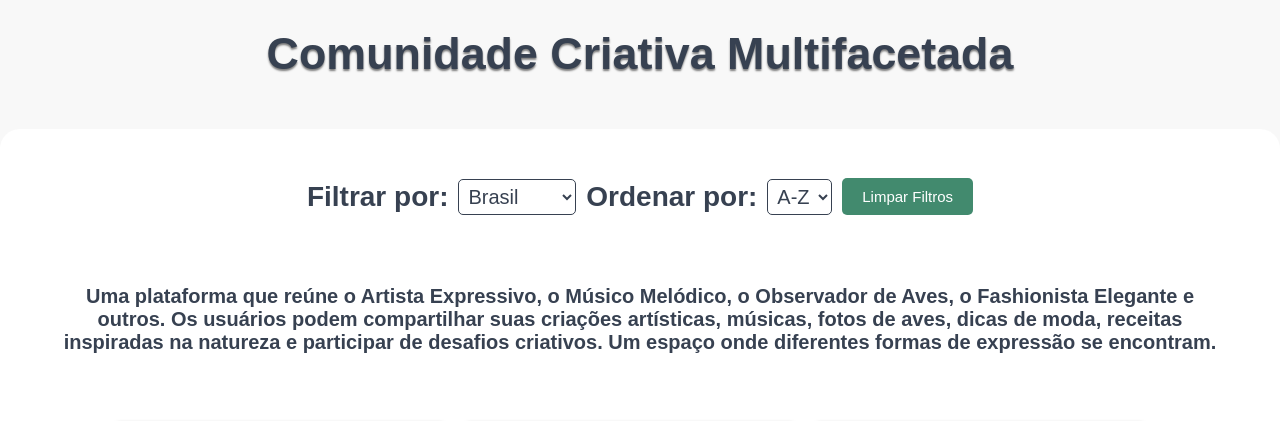
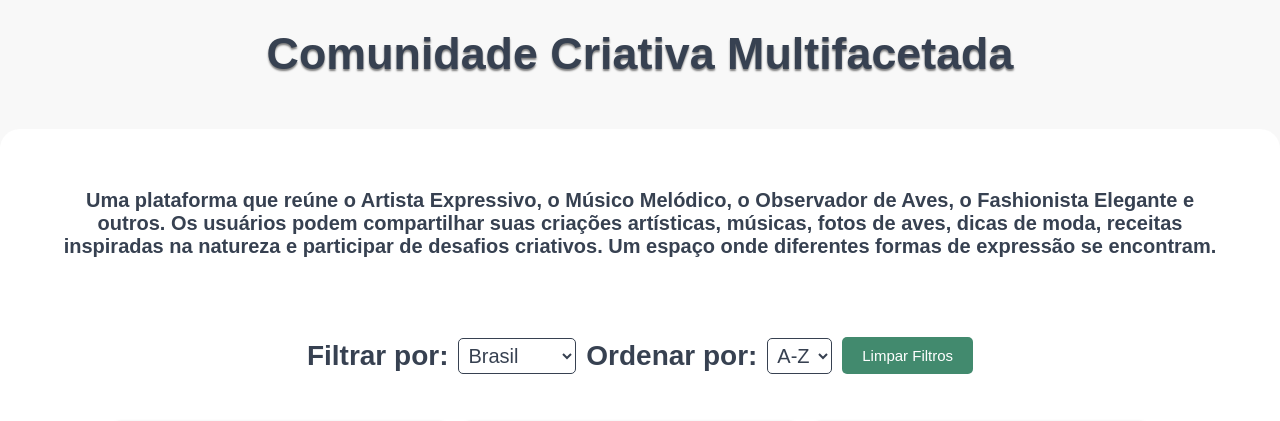
Before and after one commit to lourdilene/dataverse-chat, a website with bundled scripts: page src/index.html in a window 1280 px wide. Shown: the part 132-553 px from the top of the page. Built offline with nearby package versions, Linux system fonts and the light colour scheme.

Commit message:
finish filter

```diff
--- a/src/components/Filtros.js
+++ b/src/components/Filtros.js
@@ -24,9 +24,5 @@ export const renderFiltros = () => {
       Limpar Filtros
     </button>
   `;
-  // const filterSelectElement = filtros.querySelector("#filters");
-  // filterSelectElement.addEventListener("change", function () {
-  //   alert("teste");
-  // });
   return filtros;
 };
--- a/src/index.html
+++ b/src/index.html
@@ -19,7 +19,9 @@
 </head>
 
 <body>
+  <div id="header"></div>
   <section id="root"></section>
+  <div id="footer"></div>
   <script type="module" src="index.js"></script>
 </body>
 
--- a/src/index.js
+++ b/src/index.js
@@ -1,13 +1,11 @@
 import Home from "./views/Home.js";
 import About from "./views/About.js";
 import data from "./data/dataset.js";
+import { renderFooter } from "./components/Footer.js";
+import { renderHeader } from "./components/Header.js";
 import { sortData, filterData } from "./lib/dataFunctions.js";
-// import Api from "./views/Api.js";
 import { setRootEl, setRoutes, onURLChange } from "./router.js";
 import { renderCardUl } from "./components/CardUl.js";
-// import filters from "./lib/filters.js";
-// import { renderCardUl } from "./components/CardUl.js";
-import { renderFiltros } from "./components/Filtros.js";
 let processedData = [];
 
 const routes = {
@@ -19,15 +17,14 @@ setRoutes(routes);
 
 window.addEventListener("DOMContentLoaded", () => {
   const rootElement = document.getElementById("root");
+  const headerElement = document.getElementById("header");
+  const footerElement = document.getElementById("footer");
+
+  headerElement.appendChild(renderHeader());
+  footerElement.appendChild(renderFooter());
+
   setRootEl(rootElement);
 
-  // const filtrosElement = renderFiltros();
-  // rootElement.appendChild(filtrosElement);
-  // console.log(rootElement.querySelector("#filters"));
-
-  // onURLChange();
-  // rootElement.innerHTML = "";
-  // const homeElement = Home(data);
   rootElement.appendChild(Home(data));
 
   const filterSelectElement = rootElement.querySelector("#filters");
@@ -38,9 +35,10 @@ window.addEventListener("DOMContentLoaded", () => {
       filterSelectElement.name,
       filterSelectElement.value
     );
-    rootElement.innerHTML = "";
-    // const updatedHomeElement = Home(processedData);
-    // rootElement.replaceChild(updatedHomeElement, homeElement);
-    rootElement.appendChild(Home(processedData));
+    rootElement.querySelector("#cards").innerHTML = "";
+    console.log(rootElement.querySelector("#cards"));
+    rootElement
+      .querySelector("#cards")
+      .appendChild(renderCardUl(processedData));
   });
 });
--- a/src/views/Home.js
+++ b/src/views/Home.js
@@ -1,45 +1,39 @@
-import { renderFooter } from "../components/Footer.js";
-import { renderHeader } from "../components/Header.js";
-import { renderFiltros } from "../components/Filtros.js";
 import { renderCardUl } from "../components/CardUl.js";
-// import data from "../data/dataset.js";
-// import { renderModal } from "../components/Modal.js";
 
 const Home = (data) => {
-  console.log(data, "teste");
+  console.log(data);
   const viewEl = document.createElement("div");
-  const headerElement = renderHeader();
-  const filtrosElement = renderFiltros();
 
-  // const cardElement = document.createElement("div");
-  // cardElement.id = "cards";
+  viewEl.innerHTML = `
+    <main>
+    <h2>Uma plataforma que reúne o Artista Expressivo, o Músico Melódico, o Observador de Aves, o Fashionista Elegante e outros. Os usuários podem compartilhar suas criações artísticas, músicas, fotos de aves, dicas de moda, receitas inspiradas na natureza e participar de desafios criativos. Um espaço onde diferentes formas de expressão se encontram.</h2>
+      <section>
+        <div class="section-filters">
+        <label for="filters" id="search-filters" class="filters">Filtrar por:</label>
+        <select id="filters" name="pais-nascimento-persona" data-testid="select-filter">
+          <option value="Todos" hidden disabled></option>
+          <option value="brasil">Brasil</option>
+          <option value="italia">Itália</option>
+          <option value="argentina">Argentina</option>
+          <option value="eua">EUA</option>
+          </select>
+          <label for="order">Ordenar por:</label>
+            <select id="order" name="sort-order" data-testid="select-sort">
+              <option value="todos" hidden disabled></option>
+              <option value="desc">A-Z</option>
+              <option value="asc">Z-A</option>
+          </select>
+
+          <button id="btn-limpar" data-testid="button-clear">
+            Limpar Filtros
+          </button>
+        </div>
+      </section>
+      <div id="cards"></div>
+    </main>
+  `;
   const cardElement = renderCardUl(data);
-  const footerElement = renderFooter();
-
-  const mainElement = document.createElement("main");
-
-  const sectionFiltros = document.createElement("section");
-  const h2 = document.createElement("h2");
-
-  //COMPONENT DE HEADER
-  viewEl.appendChild(headerElement);
-
-  //SECTIONS DE FILTROS
-  sectionFiltros.appendChild(filtrosElement);
-  mainElement.appendChild(sectionFiltros);
-
-  //ELEMENTO DE H2
-  h2.textContent =
-    "Uma plataforma que reúne o Artista Expressivo, o Músico Melódico, o Observador de Aves, o Fashionista Elegante e outros. Os usuários podem compartilhar suas criações artísticas, músicas, fotos de aves, dicas de moda, receitas inspiradas na natureza e participar de desafios criativos. Um espaço onde diferentes formas de expressão se encontram. ";
-  mainElement.appendChild(h2);
-
-  //ESTRUTURA DE MAIN E CARDS
-  mainElement.appendChild(cardElement);
-  viewEl.appendChild(mainElement);
-
-  // COMPONENT DE FOOTER
-  viewEl.appendChild(footerElement);
-
+  viewEl.querySelector("#cards").appendChild(cardElement);
   return viewEl;
 };
 
```
Also changed, not shown: 1 other file.
